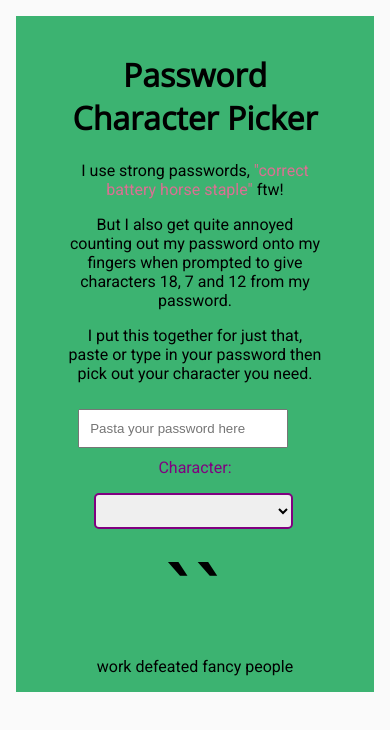
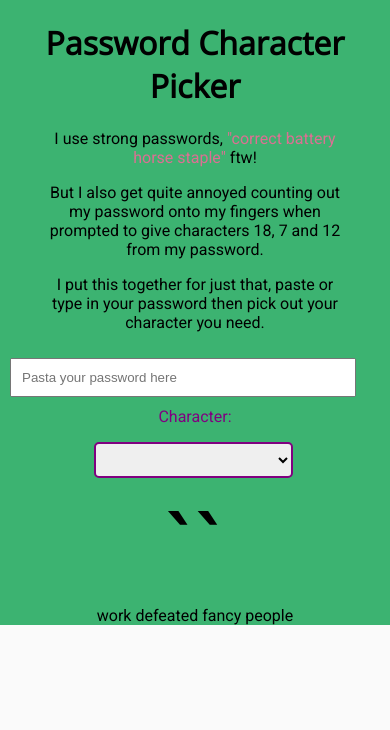
Before and after one commit to spences10/characters-from-password, a Next.js app: page / in a window 390 px wide. Shown: the top 730 px of the page. Built offline with nearby package versions, Linux system fonts and the light colour scheme.

Commit message:
margin, mobile layout

```diff
--- a/components/MainForm.js
+++ b/components/MainForm.js
@@ -27,11 +27,13 @@ const Container = styled.div`
     background: dodgerblue;
   `};
   ${media.tablet`
+    margin: 0rem;
+    padding: 0rem;
     grid-template-columns: repeat(9, 1fr);
     grid-template-rows: auto;
     grid-template-areas:
       '. p p p p p p p .'
-      '. t t t t t t t .'
+      't t t t t t t t t'
       '. s s s s s s s .'
       '. r r r r r r r .'
       '. n n n n n n n .';
```
